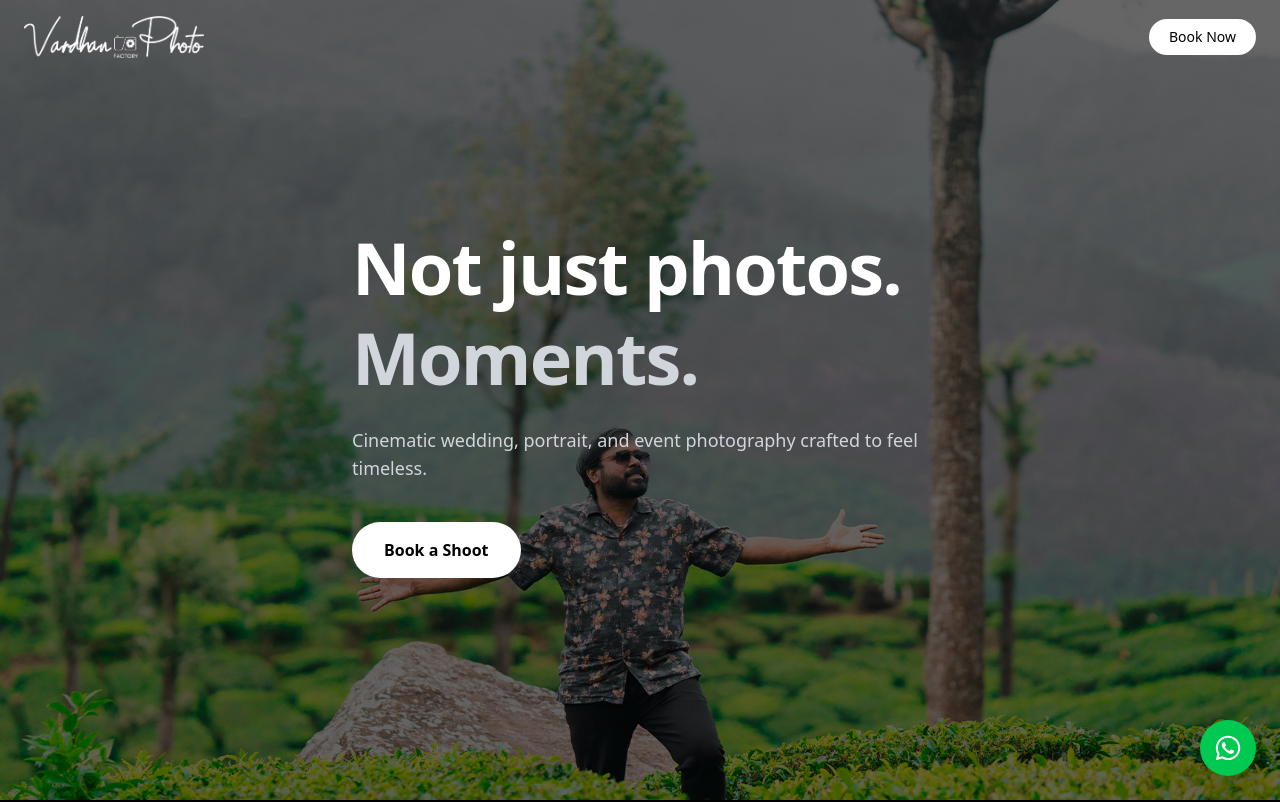
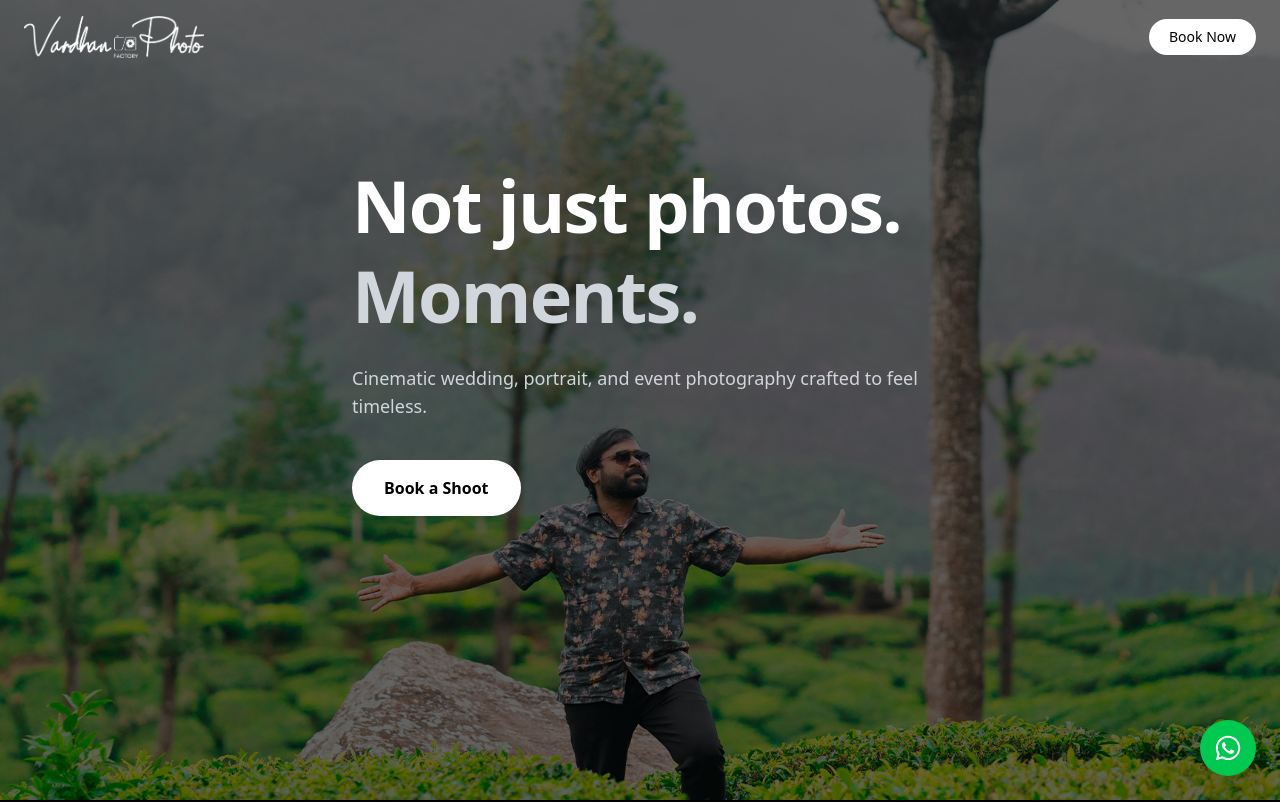
Before and after one commit to surendra-crax/vardhan-photo-factory, a Next.js app: page / in a window 1280 px wide. Shown: the top 802 px of the page. Built offline with nearby package versions, Linux system fonts and the light colour scheme.

Commit message:
final change

```diff
--- a/components/Hero.tsx
+++ b/components/Hero.tsx
@@ -26,10 +26,10 @@ export default function Hero() {
         </div>
 
         {/* Content */}
-        <div className="relative z-10 flex h-full items-center">
+        <div className="relative z-10 flex h-full items-start pt-32 md:pt-40">
           <div className="max-w-7xl mx-auto px-6">
             <motion.h1
-              initial={{ opacity: 0, y: 40 }}
+              initial={{ opacity: 0, y: 20 }}
               animate={{ opacity: 1, y: 0 }}
               transition={{ duration: 0.8, ease: "easeOut" }}
               className="text-5xl md:text-7xl font-bold leading-tight tracking-tight"
@@ -40,7 +40,7 @@ export default function Hero() {
             </motion.h1>
 
             <motion.p
-              initial={{ opacity: 0, y: 20 }}
+              initial={{ opacity: 0, y: 16 }}
               animate={{ opacity: 1, y: 0 }}
               transition={{ duration: 0.8, delay: 0.2 }}
               className="mt-6 max-w-xl text-lg text-gray-300"
@@ -50,7 +50,7 @@ export default function Hero() {
             </motion.p>
 
             <motion.div
-              initial={{ opacity: 0, y: 20 }}
+              initial={{ opacity: 0, y: 16 }}
               animate={{ opacity: 1, y: 0 }}
               transition={{ duration: 0.8, delay: 0.4 }}
               className="mt-10"
```
